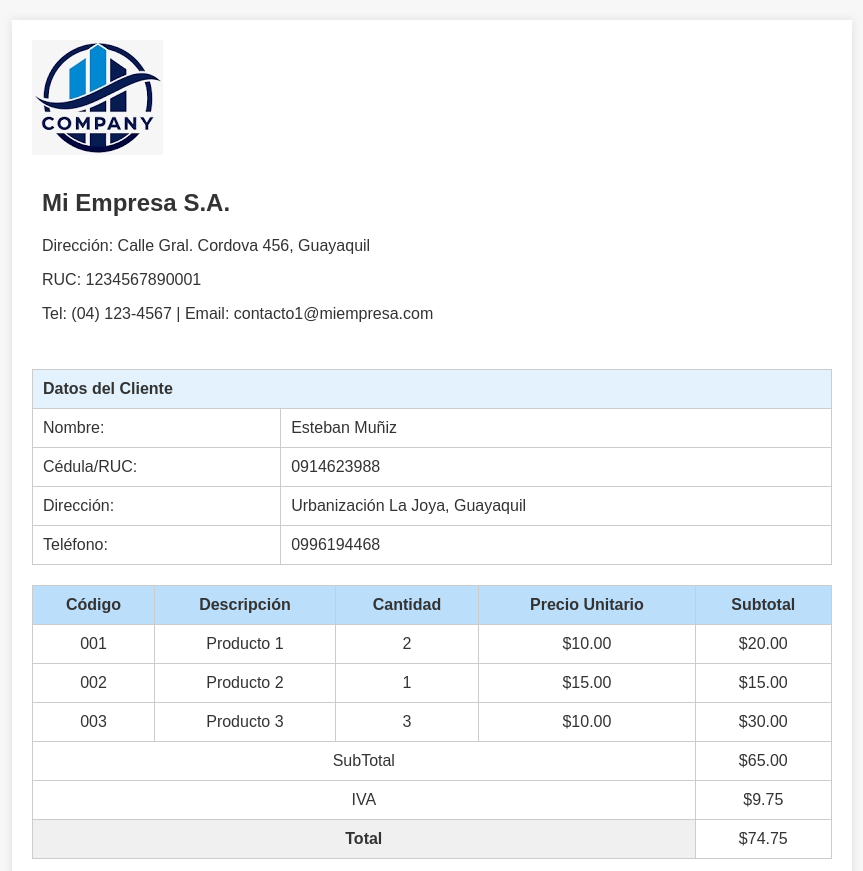
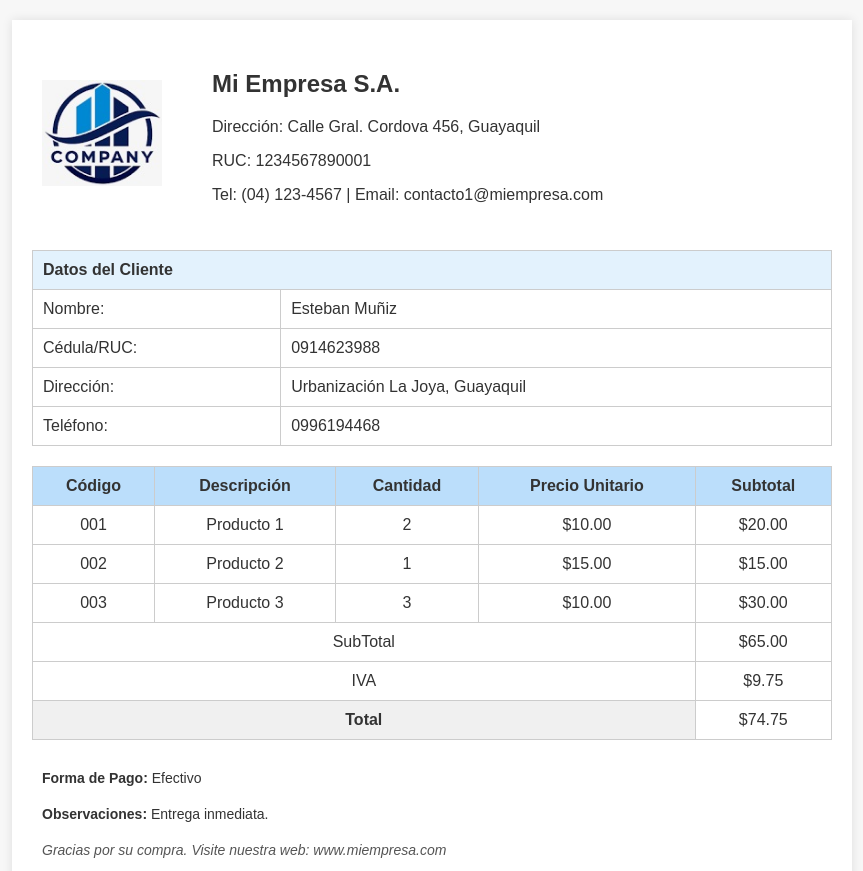
Before and after one commit to Ermunizp/FacturaWeb, a plain HTML site: page index.html in a window 1280 px wide. Shown: the top 871 px of the page, without its empty margins (208-1071 px from the left). Drawn offline with Linux system fonts and the light colour scheme; files whose address does not match are found by name.

Commit message:
Corrección de imagen de logo y estilo de imagen

```diff
--- a/index.html
+++ b/index.html
@@ -12,10 +12,10 @@
 
     <!-- Datos de la Empresa -->
     <table class="tabla empresa">
-        <tr>
-          <img src="C:\Users\esteb\OneDrive\Documentos\ESPE\7° NIVEL\Programación Integrada Componentes Web\Tareas\FacturaWeb\Logo.jpg" alt="Logo">
-        </tr>
       <tr>
+        <td class="logo-col">
+          <img src="img/Logo.jpg" alt="Logo de la Empresa" class="logo-empresa">
+        </td>
         <td>
           <h2>Mi Empresa S.A.</h2>
           <p>Dirección: Calle Gral. Cordova 456, Guayaquil</p>
--- a/styles.css
+++ b/styles.css
@@ -60,3 +60,14 @@ body {
   margin-top: 10px;
   color: #555;
 }
+
+.logo-empresa {
+  width: 120px;
+  height: auto;
+}
+
+.logo-col {
+  width: 150px;
+  text-align: center;
+  vertical-align: middle;
+}
```
Also changed, not shown: img/Logo.jpg (added).
